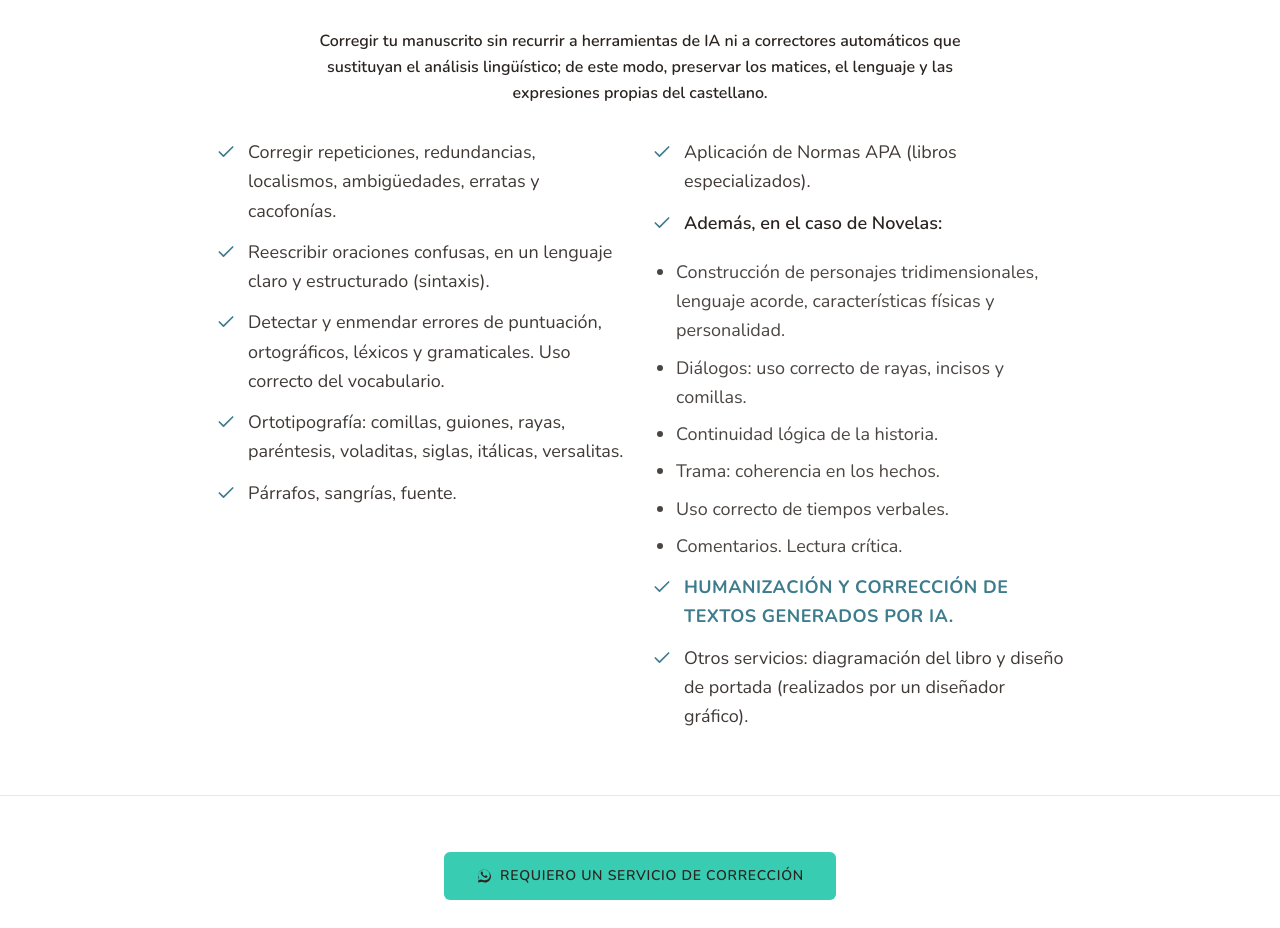
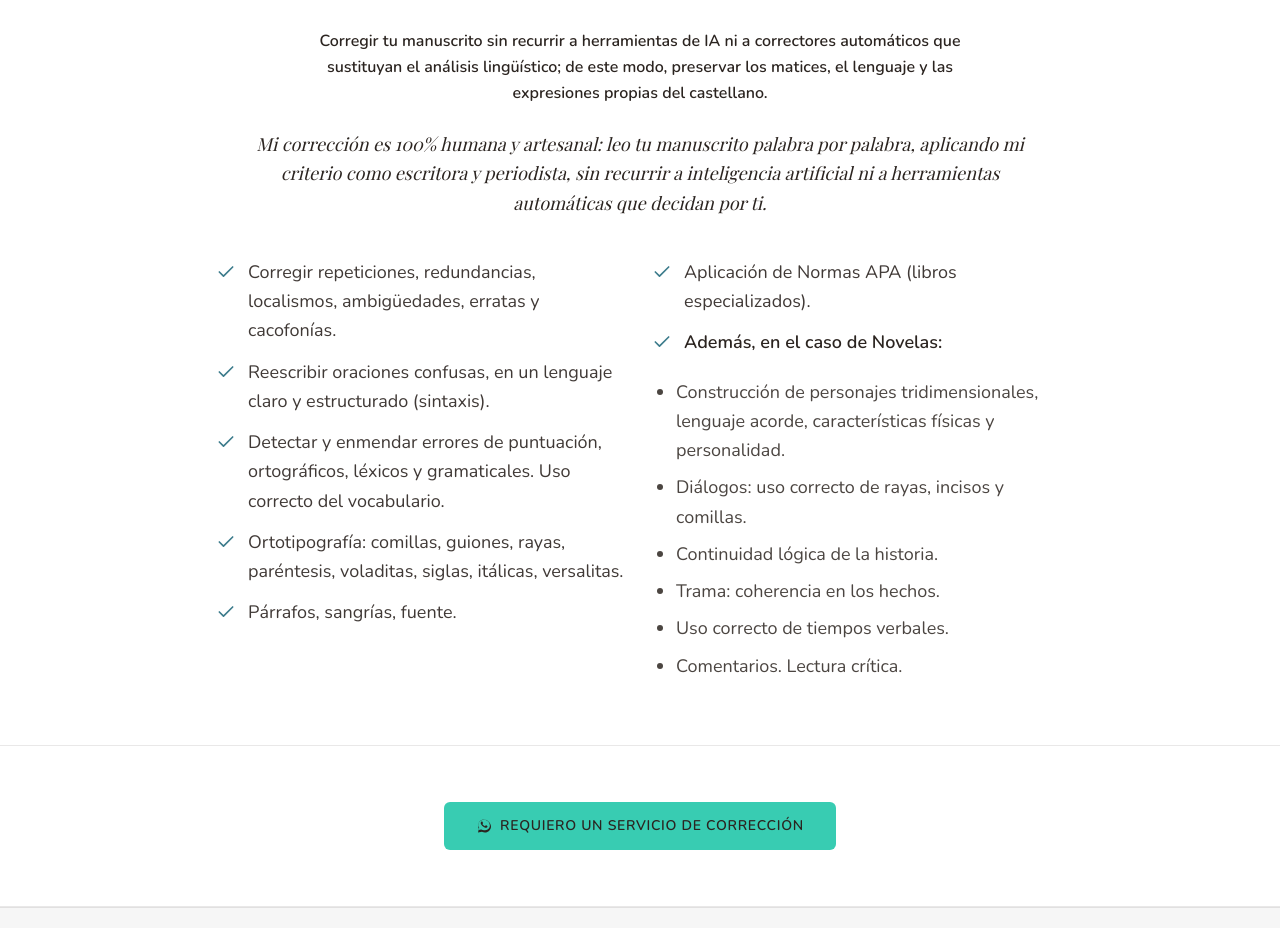
Before and after one commit to Airhonreality/Web-correctora, a Next.js app in the folder sitio-web/: page / in a window 1280 px wide. Shown: the part 1283-2211 px from the top of the page. Built offline with nearby package versions, Linux system fonts and the light colour scheme; no server answers; the database is empty; a web font is replaced by a local one.

Commit message:
feat(home): compromiso artesanal como párrafo amplio, punto IA removido de la lista

```diff
--- a/sitio-web/app/page.tsx
+++ b/sitio-web/app/page.tsx
@@ -128,6 +128,16 @@ export default async function Home() {
             </p>
           </div>
 
+          {/* Compromiso artesanal: ancho completo */}
+          <div className="mt-6 mb-10 text-center">
+            <p className="font-display text-lg italic text-ink leading-relaxed max-w-3xl mx-auto">
+              Mi corrección es 100% humana y artesanal: leo tu manuscrito
+              palabra por palabra, aplicando mi criterio como escritora y
+              periodista, sin recurrir a inteligencia artificial ni a herramientas
+              automáticas que decidan por ti.
+            </p>
+          </div>
+
           {/* Dos columnas de compromisos */}
           <div className="mt-8 grid gap-6 lg:grid-cols-2">
             {/* Columna 1 */}
@@ -191,19 +201,6 @@ export default async function Home() {
                 <li>Uso correcto de tiempos verbales.</li>
                 <li>Comentarios. Lectura crítica.</li>
               </ul>
-              <div className="flex items-start gap-3">
-                <Check className="mt-1 h-5 w-5 shrink-0 text-teal-dark" aria-hidden="true" />
-                <span className="uppercase tracking-wide font-bold text-teal-dark">
-                  Humanización y corrección de textos generados por IA.
-                </span>
-              </div>
-              <div className="flex items-start gap-3">
-                <Check className="mt-1 h-5 w-5 shrink-0 text-teal-dark" aria-hidden="true" />
-                <span>
-                  Otros servicios: diagramación del libro y diseño de portada
-                  (realizados por un diseñador gráfico).
-                </span>
-              </div>
             </div>
           </div>
         </Container>
```
